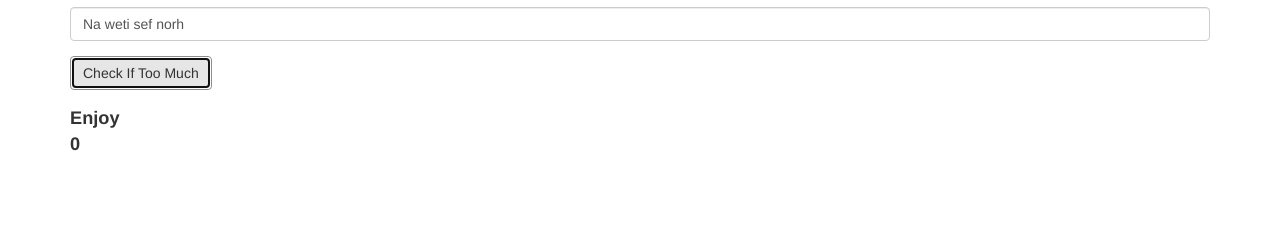
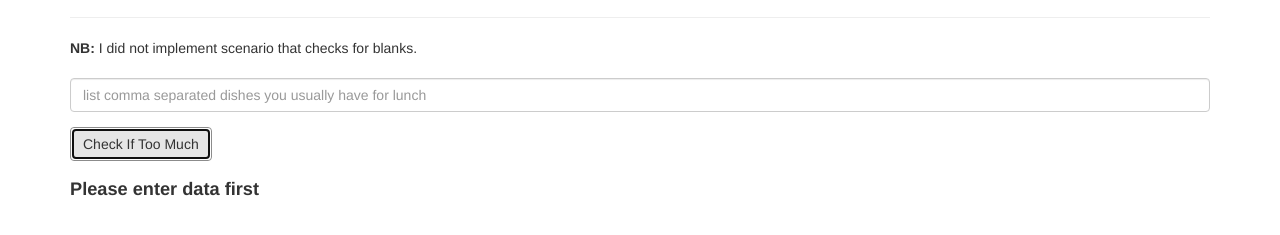
Before and after one commit to ValeryTabi/Assignment1, a plain HTML site: page index.html in a window 1280 px wide. Both pictures are taken after a click on the button "Check If Too Much". Shown: the part 63-298 px from the top of the page. Drawn offline with Linux system fonts and the light colour scheme.

Commit message:
Second Submission

```diff
--- a/app.js
+++ b/app.js
@@ -6,8 +6,8 @@ angular.module("LaunchApp",[])
 
 //myVMController.$inject = ['$scope'];
  function myVMController($scope) {
-   $scope.launchVal = "Hello, Testing";
-   $scope.launchstr = "Na weti sef norh";
+   $scope.launchVal = "";
+   $scope.launchstr = "";
    $scope.arrlen = 0;
 
    $scope.Calc = function () {
@@ -15,8 +15,11 @@ angular.module("LaunchApp",[])
     //
     var arr = splitString($scope.launchstr,',');
     //$scope.launchVal = arr.length;
+    if ($scope.launchstr == ""){
+        $scope.launchVal = "Please enter data first";
+    }else{
     $scope.launchVal = giveRes(arr);
-
+    }
 
    };
 
@@ -33,10 +36,11 @@ angular.module("LaunchApp",[])
 
 function giveRes(str){
 
+
   if (str.length > 3){
-    return "Too Much";
+    return "Too much";
   }
-  else {
+  else  {
     return "Enjoy";
   }
 
--- a/index.html
+++ b/index.html
@@ -14,6 +14,8 @@
 <body ng-app="LaunchApp">
    <div class="container" ng-controller = "myVMController">
      <h1>Lunch Checker</h1>
+     <hr>
+    <b>NB: </b>I did not implement scenario that checks for blanks. <br><br>
 
          <div class="form-group">
              <input id="lunch-menu" type="text"
@@ -26,7 +28,7 @@
          <div class="form-group message">
            <!-- Your message can go here. -->
            {{launchVal}} <br>
-           {{arrlen}}
+
          </div>
    </div>
 
```
